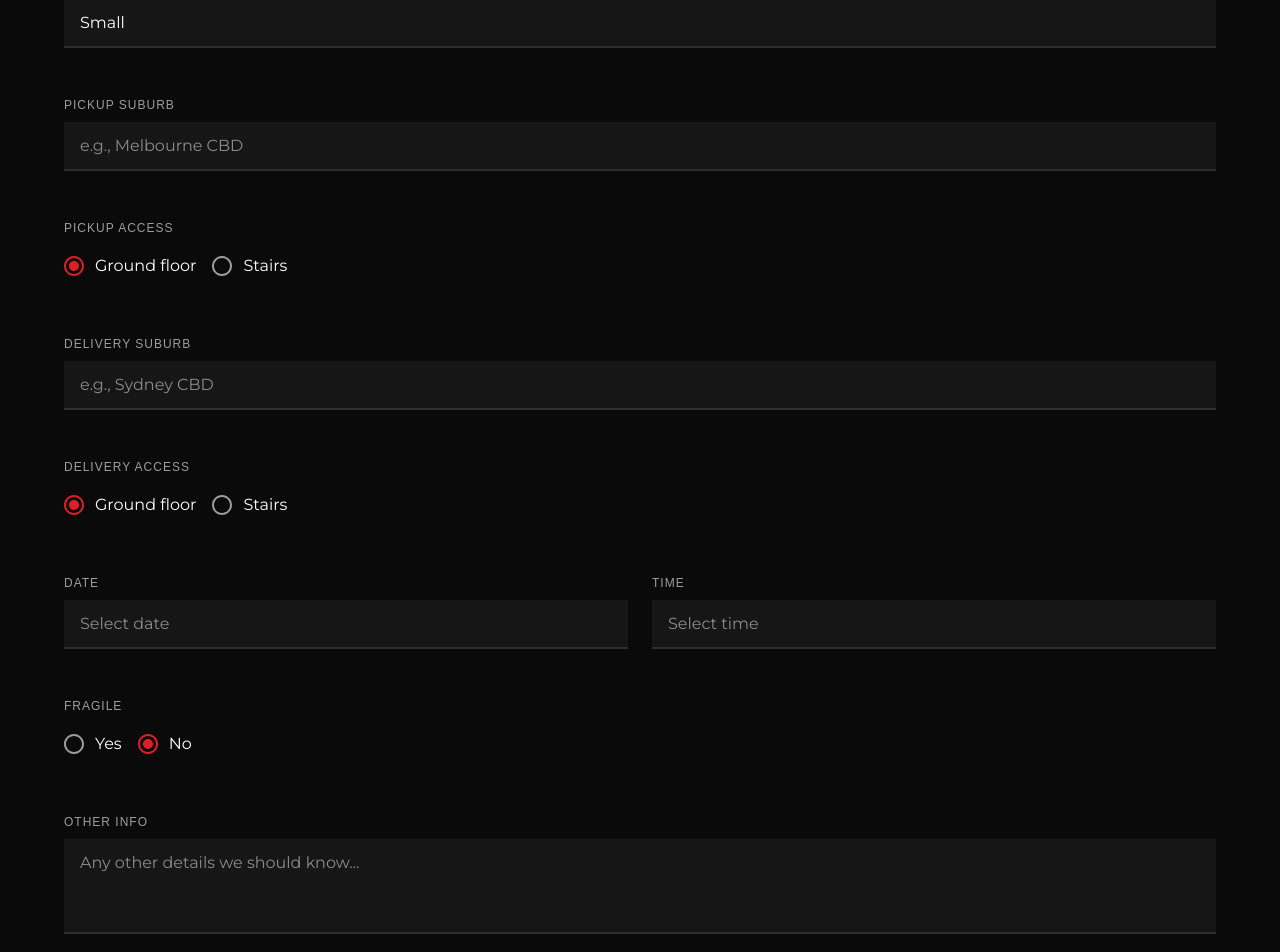
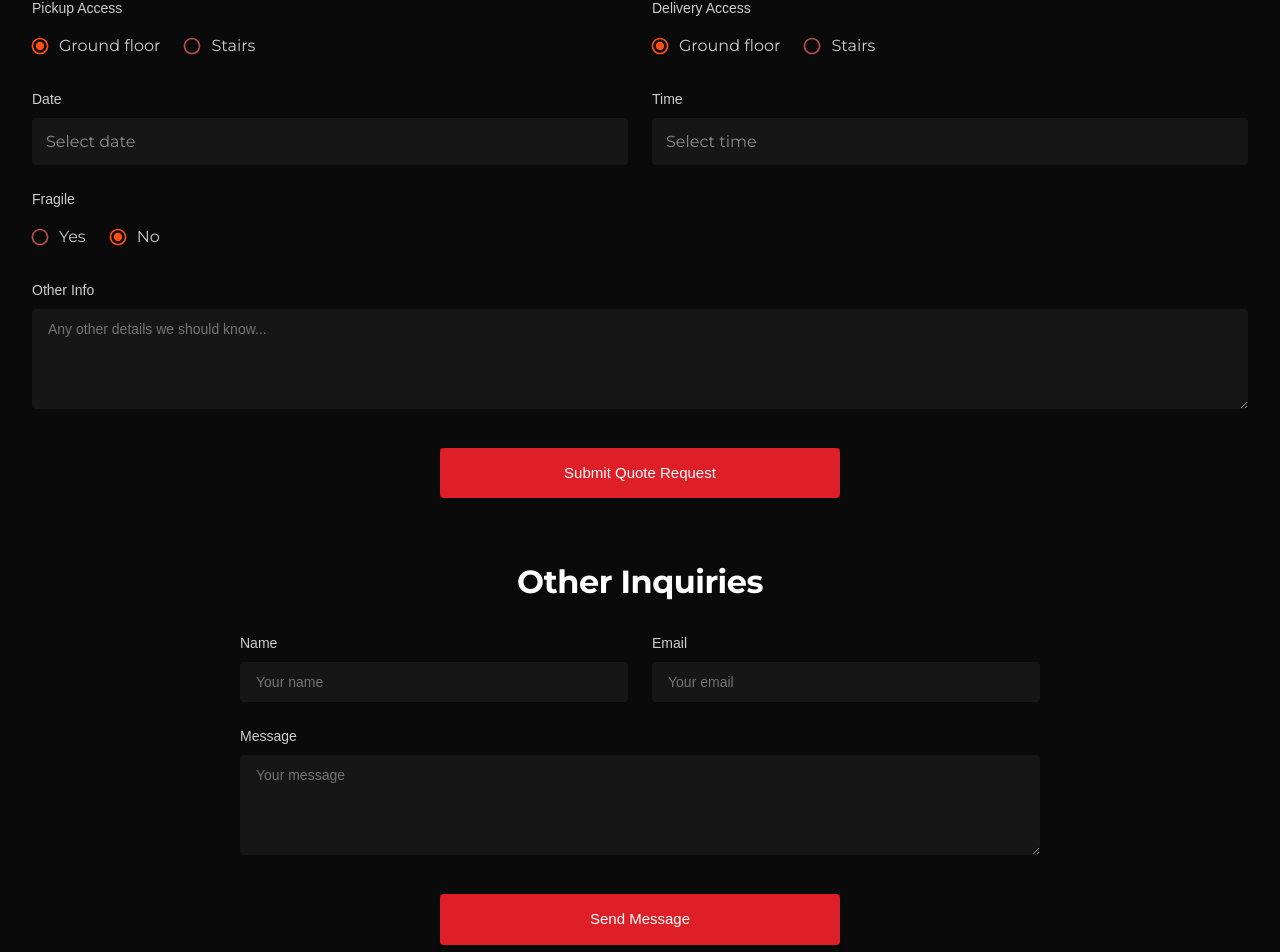
Before and after one commit to Priyanshu741741/Motex, a React (Create React App) app: page /instant-quote in a window 1280 px wide. Shown: the part 757-1709 px from the top of the page. Built offline with nearby package versions, Linux system fonts and the light colour scheme; a web font is replaced by a local one.

Commit message:
changes to Instant-quote page

```diff
--- a/src/pages/AboutUsPage.tsx
+++ b/src/pages/AboutUsPage.tsx
@@ -117,12 +117,18 @@ const AboutUsPage = () => {
   const [anchorEl, setAnchorEl] = useState<null | HTMLElement>(null);
 
   const handleMenuOpen = (event: React.MouseEvent<HTMLElement>) => {
+    event.preventDefault();
     setAnchorEl(event.currentTarget);
   };
 
   const handleMenuClose = () => {
     setAnchorEl(null);
   };
+
+  useEffect(() => {
+    // Reset menu state when component mounts/unmounts
+    return () => setAnchorEl(null);
+  }, []);
 
   useEffect(() => {
     // Set loaded after a short delay to trigger animations
--- a/src/pages/InstantQuotePage.tsx
+++ b/src/pages/InstantQuotePage.tsx
@@ -5,21 +5,19 @@ import {
   Button,
   Grid,
   FormControlLabel,
-  Switch,
+  Radio,
   useTheme,
   useMediaQuery,
-  Radio,
   RadioGroup,
   Stack,
   Link,
-  InputBase,
-  Divider,
   Container,
   AppBar,
   Toolbar,
   IconButton,
   Menu,
-  MenuItem
+  MenuItem,
+  Divider
 } from '@mui/material';
 import emailjs from '@emailjs/browser';
 import { styled } from '@mui/material/styles';
@@ -44,6 +42,7 @@ const INPUT_BG = 'rgba(255, 255, 255, 0.05)';
 const BUTTON_BG = 'rgba(255, 255, 255, 0.1)';
 const RED_COLOR = '#DE1F27';
 const PINK_RED = '#FF2992';
+const BLUE_COLOR = '#0078ff';
 
 // Styled components
 const PageWrapper = styled(Box)(({ theme }) => ({
@@ -52,16 +51,7 @@ const PageWrapper = styled(Box)(({ theme }) => ({
   minHeight: '100vh',
   width: '100%',
   position: 'relative',
-  backgroundColor: DARKER_BG,
-}));
-
-const LogoText = styled(Typography)(({ theme }) => ({
-  fontFamily: '"Circular Std Bold", sans-serif',
-  fontSize: '22px',
-  fontWeight: 700,
-  letterSpacing: '-0.01em',
-  marginLeft: '8px',
-  color: 'white'
+  backgroundColor: DARK_BG,
 }));
 
 const ContentSection = styled(Box)(({ theme }) => ({
@@ -72,57 +62,69 @@ const ContentSection = styled(Box)(({ theme }) => ({
   justifyContent: 'flex-start',
   color: WHITE_TEXT,
   overflowY: 'auto',
+  paddingTop: theme.spacing(4),
+  paddingBottom: theme.spacing(4),
 }));
 
-const StyledTextField = styled(InputBase)(({ theme }) => ({
+// New styled components for the updated design
+const StyledInput = styled('input')(({ theme }) => ({
+  width: '100%',
+  padding: '12px 16px',
   backgroundColor: INPUT_BG,
-  borderRadius: 0,
-  padding: '12px 16px',
-  width: '100%',
+  border: 'none',
+  borderRadius: '4px',
   color: WHITE_TEXT,
-  marginBottom: theme.spacing(3),
-  transition: 'all 0.3s ease',
-  '&:focus-within': {
-    borderBottom: `2px solid ${ACCENT_COLOR}`,
+  fontSize: '14px',
+  fontFamily: '"Circular Std Book", sans-serif',
+  outline: 'none',
+  transition: 'all 0.2s ease',
+  '&:focus': {
+    boxShadow: `0 0 0 2px ${ACCENT_COLOR}`,
   },
-  '& .MuiInputBase-input': {
-    padding: 0,
-  },
-  borderBottom: '2px solid rgba(255,255,255,0.1)',
+  '&::placeholder': {
+    color: 'rgba(255, 255, 255, 0.4)',
+  }
 }));
 
-const StyledDateTimePicker = styled(Box)(({ theme }) => ({
+const StyledTextarea = styled('textarea')(({ theme }) => ({
+  width: '100%',
+  padding: '12px 16px',
   backgroundColor: INPUT_BG,
-  borderRadius: 0,
-  marginBottom: theme.spacing(3),
-  width: '100%',
-  borderBottom: '2px solid rgba(255,255,255,0.1)',
-  '& .MuiInputBase-root': {
+  border: 'none',
+  borderRadius: '4px',
   color: WHITE_TEXT,
-    backgroundColor: 'transparent',
-    width: '100%',
+  fontSize: '14px',
+  fontFamily: '"Circular Std Book", sans-serif',
+  outline: 'none',
+  minHeight: '100px',
+  resize: 'vertical',
+  transition: 'all 0.2s ease',
+  '&:focus': {
+    boxShadow: `0 0 0 2px ${ACCENT_COLOR}`,
   },
-  '& .MuiOutlinedInput-notchedOutline': {
-    border: 'none',
-  },
-  '& .MuiInputBase-input': {
-    padding: '12px 16px',
-  },
-  '& .MuiIconButton-root': {
-    color: WHITE_TEXT,
-  },
+  '&::placeholder': {
+    color: 'rgba(255, 255, 255, 0.4)',
+  }
+}));
+
+const FormLabel = styled(Typography)(({ theme }) => ({
+  color: 'rgba(255, 255, 255, 0.8)',
+  fontSize: '14px',
+  marginBottom: theme.spacing(1),
+  fontFamily: '"Circular Std Book", sans-serif',
+  fontWeight: 500,
 }));
 
 const SubmitButton = styled(Button)(({ theme }) => ({
   backgroundColor: RED_COLOR,
   color: 'white',
   padding: '12px 24px',
-  borderRadius: '50px',
+  borderRadius: '4px',
   textTransform: 'none',
   fontSize: '15px',
-  fontWeight: 400,
+  fontWeight: 500,
   fontFamily: '"Circular Std Book", sans-serif',
-  whiteSpace: 'nowrap',
+  width: '100%',
   boxShadow: '0px 2px 4px rgba(0, 0, 0, 0.2)',
   transition: 'all 0.3s ease',
   '&:hover': {
@@ -135,36 +137,43 @@ const SubmitButton = styled(Button)(({ theme }) => ({
   }
 }));
 
-const FormLabel = styled(Typography)(({ theme }) => ({
-  color: 'rgba(255, 255, 255, 0.6)',
-  fontSize: '12px',
-  marginBottom: theme.spacing(1),
-  textTransform: 'uppercase',
-  letterSpacing: '1px',
-  fontFamily: '"Circular Std Book", sans-serif',
+const CalendarWrapper = styled(Box)(({ theme }) => ({
+  '& .MuiPickersDay-root': {
+    color: WHITE_TEXT,
+  },
+  '& .MuiPickersDay-today': {
+    borderColor: ACCENT_COLOR,
+  },
+  '& .MuiPickersDay-daySelected': {
+    backgroundColor: ACCENT_COLOR,
+    color: WHITE_TEXT,
+  },
+  '& .MuiPickersCalendarHeader-switchHeader': {
+    color: WHITE_TEXT,
+  },
+  '& .MuiDayCalendar-weekDayLabel': {
+    color: 'rgba(255, 255, 255, 0.7)',
+  },
+  '& .MuiPickersCalendarHeader-label': {
+    color: WHITE_TEXT,
+  },
+  '& .MuiPickersArrowSwitcher-button': {
+    color: WHITE_TEXT,
+  },
+  '& .MuiPaper-root': {
+    backgroundColor: DARK_BG,
+    border: '1px solid rgba(255, 255, 255, 0.1)',
+  },
 }));
 
-const StyledRadioGroup = styled(RadioGroup)(({ theme }) => ({
-  flexDirection: 'row',
-  gap: theme.spacing(2),
-  marginBottom: theme.spacing(3),
-  '& .MuiFormControlLabel-root': {
-    marginRight: 0,
-    fontFamily: '"Circular Std Book", sans-serif',
-  },
-  '& .MuiRadio-root': {
-    color: 'rgba(255, 255, 255, 0.6)',
-    '&.Mui-checked': {
-      color: RED_COLOR,
-    },
-  },
+const FormSection = styled(Box)(({ theme }) => ({
+  marginBottom: theme.spacing(6),
 }));
 
 const InstantQuotePage = () => {
   const theme = useTheme();
   const isMobile = useMediaQuery(theme.breakpoints.down('md'));
   const [loading, setLoading] = useState(false);
-  const [darkMode, setDarkMode] = useState(true);
   const [anchorEl, setAnchorEl] = useState<null | HTMLElement>(null);
 
   const handleMenuOpen = (event: React.MouseEvent<HTMLElement>) => {
@@ -342,7 +351,7 @@ const InstantQuotePage = () => {
   return (
     <LocalizationProvider dateAdapter={AdapterDayjs}>
       <PageWrapper>
-        {/* Header - Updated with responsive menu */}
+        {/* Header - Kept as is */}
         <AppBar position="static" color="transparent" elevation={0} sx={{ py: 1.5, backgroundColor: 'rgba(0, 0, 0, 0.5)' }}>
           <Toolbar>
             <Box sx={{ display: 'flex', alignItems: 'center' }}>
@@ -532,49 +541,51 @@ const InstantQuotePage = () => {
         </AppBar>
 
         <ContentSection>
-          <Container maxWidth="lg" sx={{ py: 6 }}>
+          {/* Main content with full-width layout */}
+          <Box sx={{ width: '100%', maxWidth: '1400px', mx: 'auto', px: { xs: 2, sm: 4 } }}>
+            <Box sx={{ textAlign: 'center', mb: 6 }}>
               <Typography variant="h2" component="h1" sx={{
-              fontSize: { xs: '2.5rem', md: '3.5rem' },
+                fontSize: { xs: '2.5rem', md: '3rem' },
                 fontWeight: 700,
                 mb: 2,
                 letterSpacing: '-0.5px',
                 fontFamily: '"Circular Std Bold", sans-serif',
               }}>
-              GET A QUOTE
+                Get a Quote
               </Typography>
 
               <Typography variant="body1" sx={{
                 opacity: 0.7,
-              mb: 6,
-              maxWidth: 500,
+                maxWidth: 600,
+                mx: 'auto',
                 fontFamily: '"Circular Std Book", sans-serif',
               }}>
                 Fill out the form below to receive a custom quote for your transport needs. We'll get back to you within 24 hours.
               </Typography>
+            </Box>
 
+            <FormSection>
               <form onSubmit={handleSubmit}>
                 <Grid container spacing={3}>
                   {/* Name Fields */}
                   <Grid item xs={12} sm={6}>
                     <FormLabel>First Name</FormLabel>
-                  <StyledTextField
+                    <StyledInput
                       name="first_name"
                       value={formData.first_name}
                       onChange={handleChange}
                       placeholder="First name"
-                    fullWidth
                       required
                     />
                   </Grid>
 
                   <Grid item xs={12} sm={6}>
                     <FormLabel>Last Name</FormLabel>
-                  <StyledTextField
+                    <StyledInput
                       name="last_name"
                       value={formData.last_name}
                       onChange={handleChange}
                       placeholder="Last name"
-                    fullWidth
                       required
                     />
                   </Grid>
@@ -582,13 +593,12 @@ const InstantQuotePage = () => {
                   {/* Email */}
                   <Grid item xs={12}>
                     <FormLabel>Email</FormLabel>
-                  <StyledTextField
+                    <StyledInput
                       name="email"
                       type="email"
                       value={formData.email}
                       onChange={handleChange}
                       placeholder="you@example.com"
-                    fullWidth
                       required
                     />
                   </Grid>
@@ -596,14 +606,11 @@ const InstantQuotePage = () => {
                   {/* Description of Goods */}
                   <Grid item xs={12}>
                     <FormLabel>Description of Goods</FormLabel>
-                  <StyledTextField
+                    <StyledInput
                       name="goods_description"
                       value={formData.goods_description}
                       onChange={handleChange}
                       placeholder="Describe the items you need to transport"
-                    multiline
-                    minRows={3}
-                    fullWidth
                       required
                     />
                   </Grid>
@@ -611,88 +618,96 @@ const InstantQuotePage = () => {
                   {/* Size & Weight */}
                   <Grid item xs={12}>
                     <FormLabel>Size & Weight</FormLabel>
-                  <StyledTextField
+                    <StyledInput
                       name="size"
                       value={formData.size}
                       onChange={handleChange}
-                    placeholder="e.g., 2m x 1m x 1m, 200kg"
-                    fullWidth
+                      placeholder="e.g. Small, Medium, Large"
                       required
                     />
                   </Grid>
 
                   {/* Pickup Suburb */}
-                <Grid item xs={12}>
+                  <Grid item xs={12} sm={6}>
                     <FormLabel>Pickup Suburb</FormLabel>
-                  <StyledTextField
+                    <StyledInput
                       name="pickup_suburb"
                       value={formData.pickup_suburb}
                       onChange={handleChange}
-                    placeholder="e.g., Melbourne CBD"
-                    fullWidth
+                      placeholder="e.g. Melbourne CBD"
+                      required
+                    />
+                  </Grid>
+
+                  {/* Delivery Suburb */}
+                  <Grid item xs={12} sm={6}>
+                    <FormLabel>Delivery Suburb</FormLabel>
+                    <StyledInput
+                      name="delivery_suburb"
+                      value={formData.delivery_suburb}
+                      onChange={handleChange}
+                      placeholder="e.g. Sydney CBD"
                       required
                     />
                   </Grid>
 
                   {/* Pickup Access */}
-                <Grid item xs={12}>
+                  <Grid item xs={12} sm={6}>
                     <FormLabel>Pickup Access</FormLabel>
-                  <StyledRadioGroup
+                    <RadioGroup
                       name="pickup_access"
                       value={formData.pickup_access}
                       onChange={handleChange}
+                      row
                     >
                       <FormControlLabel
                         value="Ground Floor"
-                      control={<Radio />}
+                        control={<Radio size="small" />}
                         label="Ground floor"
+                        sx={{ color: 'rgba(255, 255, 255, 0.8)', mr: 3 }}
                       />
                       <FormControlLabel
                         value="Stairs"
-                      control={<Radio />}
+                        control={<Radio size="small" />}
                         label="Stairs"
+                        sx={{ color: 'rgba(255, 255, 255, 0.8)' }}
                       />
-                  </StyledRadioGroup>
-                </Grid>
-
-                {/* Delivery Suburb */}
-                <Grid item xs={12}>
-                  <FormLabel>Delivery Suburb</FormLabel>
-                  <StyledTextField
-                    name="delivery_suburb"
-                    value={formData.delivery_suburb}
-                    onChange={handleChange}
-                    placeholder="e.g., Sydney CBD"
-                    fullWidth
-                    required
-                  />
+                    </RadioGroup>
                   </Grid>
 
                   {/* Delivery Access */}
-                <Grid item xs={12}>
+                  <Grid item xs={12} sm={6}>
                     <FormLabel>Delivery Access</FormLabel>
-                  <StyledRadioGroup
+                    <RadioGroup
                       name="delivery_access"
                       value={formData.delivery_access}
                       onChange={handleChange}
+                      row
                     >
                       <FormControlLabel
                         value="Ground Floor"
-                      control={<Radio />}
+                        control={<Radio size="small" />}
                         label="Ground floor"
+                        sx={{ color: 'rgba(255, 255, 255, 0.8)', mr: 3 }}
                       />
                       <FormControlLabel
                         value="Stairs"
-                      control={<Radio />}
+                        control={<Radio size="small" />}
                         label="Stairs"
+                        sx={{ color: 'rgba(255, 255, 255, 0.8)' }}
                       />
-                  </StyledRadioGroup>
+                    </RadioGroup>
                   </Grid>
 
                   {/* Date */}
                   <Grid item xs={12} sm={6}>
                     <FormLabel>Date</FormLabel>
-                  <StyledDateTimePicker>
+                    <CalendarWrapper sx={{
+                      backgroundColor: INPUT_BG,
+                      borderRadius: '4px',
+                      '& .MuiInputBase-root': { color: WHITE_TEXT },
+                      '& .MuiOutlinedInput-notchedOutline': { border: 'none' }
+                    }}>
                       <DatePicker
                         value={formData.date ? dayjs(formData.date) : null}
                         onChange={(date) => handleDateChange(date)}
@@ -701,67 +716,85 @@ const InstantQuotePage = () => {
                             placeholder: "Select date",
                             fullWidth: true,
                             required: true,
+                            variant: "outlined",
+                            sx: {
+                              '& .MuiOutlinedInput-notchedOutline': { border: 'none' },
+                              '& .MuiInputBase-input': { color: WHITE_TEXT, py: 1.5 },
+                              '& .MuiSvgIcon-root': { color: WHITE_TEXT }
+                            }
                           }
                         }}
                       />
-                  </StyledDateTimePicker>
+                    </CalendarWrapper>
                   </Grid>
 
-                {/* Time */}
+                  {/* Time - Simplified version */}
                   <Grid item xs={12} sm={6}>
                     <FormLabel>Time</FormLabel>
-                  <StyledDateTimePicker>
+                    <Box sx={{
+                      backgroundColor: INPUT_BG,
+                      borderRadius: '4px',
+                      '& .MuiInputBase-root': { color: WHITE_TEXT },
+                      '& .MuiOutlinedInput-notchedOutline': { border: 'none' }
+                    }}>
                       <TimePicker
                         value={formData.time ? dayjs(`2023-01-01T${formData.time}`) : null}
                         onChange={(time) => handleTimeChange(time)}
+                        ampm={true}
                         slotProps={{
                           textField: {
                             placeholder: "Select time",
                             fullWidth: true,
                             required: true,
+                            variant: "outlined",
+                            sx: {
+                              '& .MuiOutlinedInput-notchedOutline': { border: 'none' },
+                              '& .MuiInputBase-input': { color: WHITE_TEXT, py: 1.5 },
+                              '& .MuiSvgIcon-root': { color: WHITE_TEXT }
+                            }
                           }
                         }}
                       />
-                  </StyledDateTimePicker>
+                    </Box>
                   </Grid>
 
                   {/* Fragile */}
-                <Grid item xs={12}>
+                  <Grid item xs={12} sm={6}>
                     <FormLabel>Fragile</FormLabel>
-                  <StyledRadioGroup
+                    <RadioGroup
                       name="is_fragile"
                       value={formData.is_fragile.toString()}
                       onChange={(e) => setFormData({...formData, is_fragile: e.target.value === 'true'})}
+                      row
                     >
                       <FormControlLabel
                         value="true"
-                      control={<Radio />}
+                        control={<Radio size="small" />}
                         label="Yes"
+                        sx={{ color: 'rgba(255, 255, 255, 0.8)', mr: 3 }}
                       />
                       <FormControlLabel
                         value="false"
-                      control={<Radio />}
+                        control={<Radio size="small" />}
                         label="No"
+                        sx={{ color: 'rgba(255, 255, 255, 0.8)' }}
                       />
-                  </StyledRadioGroup>
+                    </RadioGroup>
                   </Grid>
 
                   {/* Other Info */}
                   <Grid item xs={12}>
                     <FormLabel>Other Info</FormLabel>
-                  <StyledTextField
+                    <StyledTextarea
                       name="other_info"
                       value={formData.other_info}
                       onChange={handleChange}
                       placeholder="Any other details we should know..."
-                    multiline
-                    minRows={3}
-                    fullWidth
                     />
                   </Grid>
                 </Grid>
 
-              <Box sx={{ display: 'flex', justifyContent: 'flex-start', mt: 4 }}>
+                <Box sx={{ mt: 4, maxWidth: '400px', mx: 'auto' }}>
                   <SubmitButton
                     type="submit"
                     disabled={loading}
@@ -790,67 +823,62 @@ const InstantQuotePage = () => {
                       })
                     }}
                   >
-                  {loading ? 'Submitting...' : 'Get Quote'}
+                    {loading ? 'Submitting...' : 'Submit Quote Request'}
                   </SubmitButton>
                 </Box>
               </form>
+            </FormSection>
 
             {/* Other Inquiries Section */}
             <Box sx={{ mt: 8, mb: 4 }}>
-              <Divider sx={{ borderColor: 'rgba(255, 255, 255, 0.1)', mb: 4 }} />
-
-              <Typography variant="h4" sx={{
+              <Typography variant="h4" align="center" sx={{
                 fontSize: '2rem',
                 fontWeight: 700,
                 mb: 4,
                 letterSpacing: '-0.5px'
               }}>
-                OTHER INQUIRIES
+                Other Inquiries
               </Typography>
 
+              <FormSection sx={{ maxWidth: '800px', mx: 'auto' }}>
                 <form onSubmit={handleInquirySubmit}>
                   <Grid container spacing={3}>
-                  <Grid item xs={12} sm={6}>
+                    <Grid item xs={12} md={6}>
                       <FormLabel>Name</FormLabel>
-                    <StyledTextField
+                      <StyledInput
                         name="inquiry_name"
                         value={formData.inquiry_name}
                         onChange={handleChange}
                         placeholder="Your name"
-                      fullWidth
                         required
                       />
                     </Grid>
 
-                  <Grid item xs={12} sm={6}>
+                    <Grid item xs={12} md={6}>
                       <FormLabel>Email</FormLabel>
-                    <StyledTextField
+                      <StyledInput
                         name="inquiry_email"
                         type="email"
                         value={formData.inquiry_email}
                         onChange={handleChange}
                         placeholder="Your email"
-                      fullWidth
                         required
                       />
                     </Grid>
 
                     <Grid item xs={12}>
                       <FormLabel>Message</FormLabel>
-                    <StyledTextField
+                      <StyledTextarea
                         name="inquiry_message"
                         value={formData.inquiry_message}
                         onChange={handleChange}
                         placeholder="Your message"
-                      multiline
-                      minRows={3}
-                      fullWidth
                         required
                       />
                     </Grid>
                   </Grid>
 
-                <Box sx={{ display: 'flex', justifyContent: 'flex-start', mt: 4 }}>
+                  <Box sx={{ mt: 4, maxWidth: '400px', mx: 'auto' }}>
                     <SubmitButton
                       type="submit"
                       disabled={loading}
@@ -871,15 +899,16 @@ const InstantQuotePage = () => {
                         })
                       }}
                     >
-                    {loading ? 'Submitting...' : 'Send Inquiry'}
+                      {loading ? 'Submitting...' : 'Send Message'}
                     </SubmitButton>
                   </Box>
                 </form>
+              </FormSection>
             </Box>
-          </Container>
+          </Box>
         </ContentSection>
 
-        {/* Footer - Updated to match landing page */}
+        {/* Footer - Kept as is */}
         <Box sx={{ bgcolor: '#000000', py: 6 }}>
           <Container maxWidth="lg">
             <Grid container spacing={4}>
```
Lines whose indentation alone changed are shown as unchanged.
